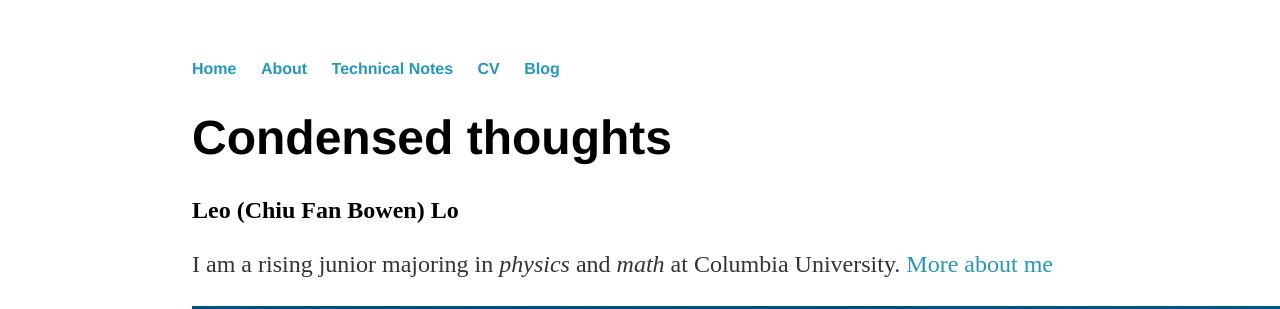
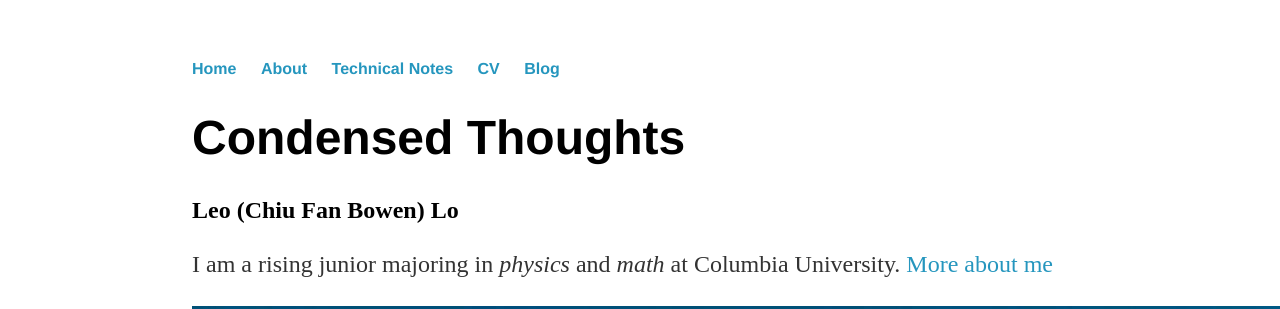
Before and after one commit to Leo-Lo/Leo-Lo.github.io, a Jekyll site: the page built from index.html, in a window 1280 px wide. Shown: the top 309 px of the page. Built offline with Jekyll 4.4.1, drawn with Linux system fonts in a browser that asks for light colours.

```diff
--- a/index.html
+++ b/index.html
@@ -3,7 +3,7 @@ layout: default
 title: Leo Lo's condensed thoughts
 ---
 <div class="blurb">
-	<h1> Condensed thoughts </h1>
+	<h1> Condensed Thoughts </h1>
 	<h2> Leo (Chiu Fan Bowen) Lo </h2>
 	<p> I am a rising junior majoring in <em> physics </em> and <em> math </em> at Columbia University. <a href="/about">More about me</a></p>
 	<img src="/assets/images/git profile.jpg" alt="">
```
